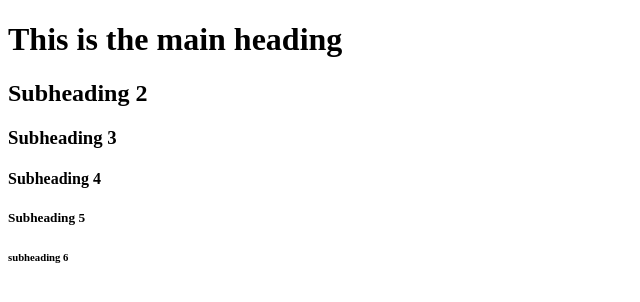
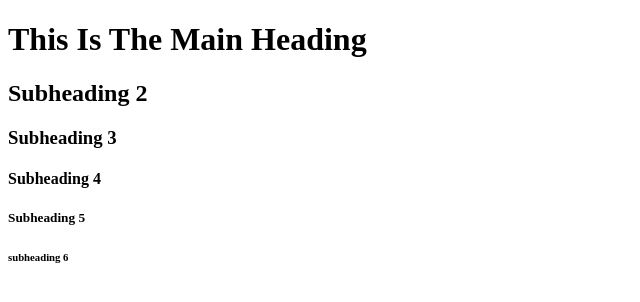
Before and after one commit to Subham010Rock/coursera-tests, a plain HTML site: page lecture_6/headings.html in a window 1280 px wide. Shown: the whole page, without its empty margins (0-640 px from the left). Drawn offline with Linux system fonts and the light colour scheme.

Commit message:
Lecture 6 Example.

```diff
--- a/lecture_6/headings.html
+++ b/lecture_6/headings.html
@@ -5,7 +5,7 @@
 <title>Heading Elements</title>
 </head>
 <body>
-<h1>This is the main heading</h1>
+<h1>This Is The Main Heading</h1>
 <h2>Subheading 2</h2>
 <h3>Subheading 3</h3>
 <h4>Subheading 4</h4>
```
